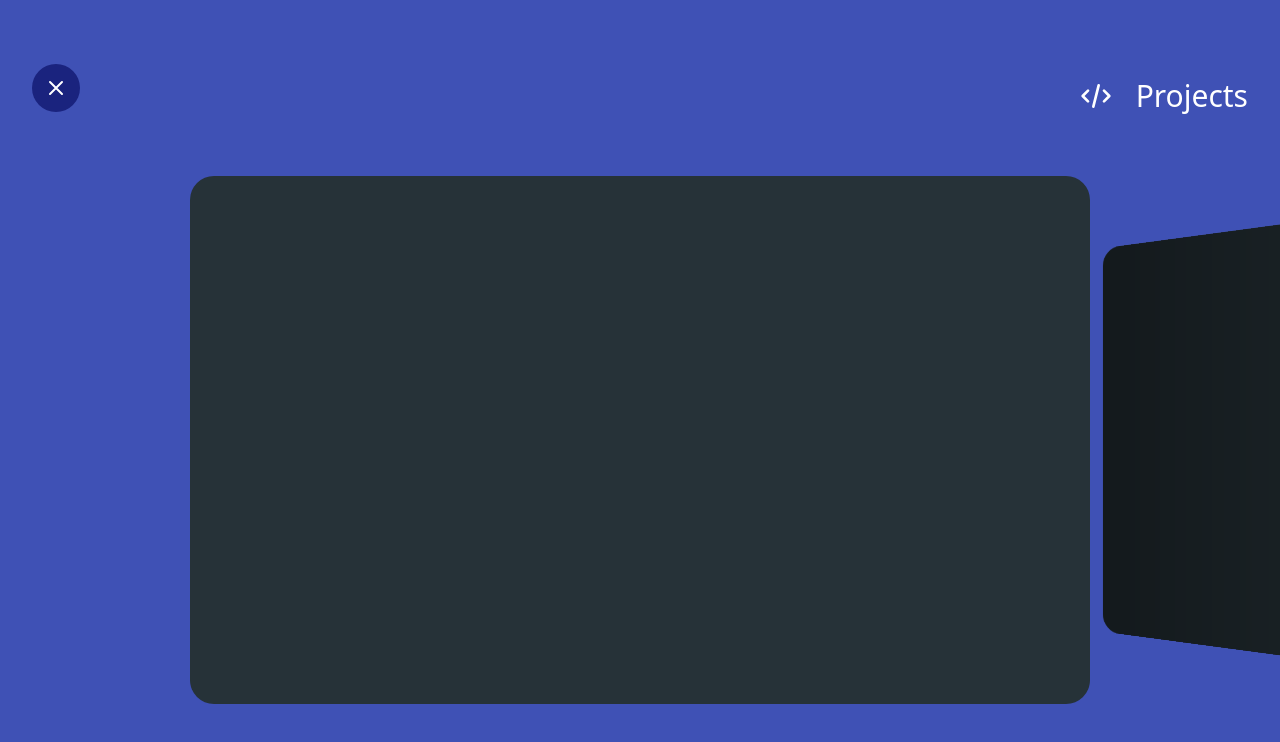
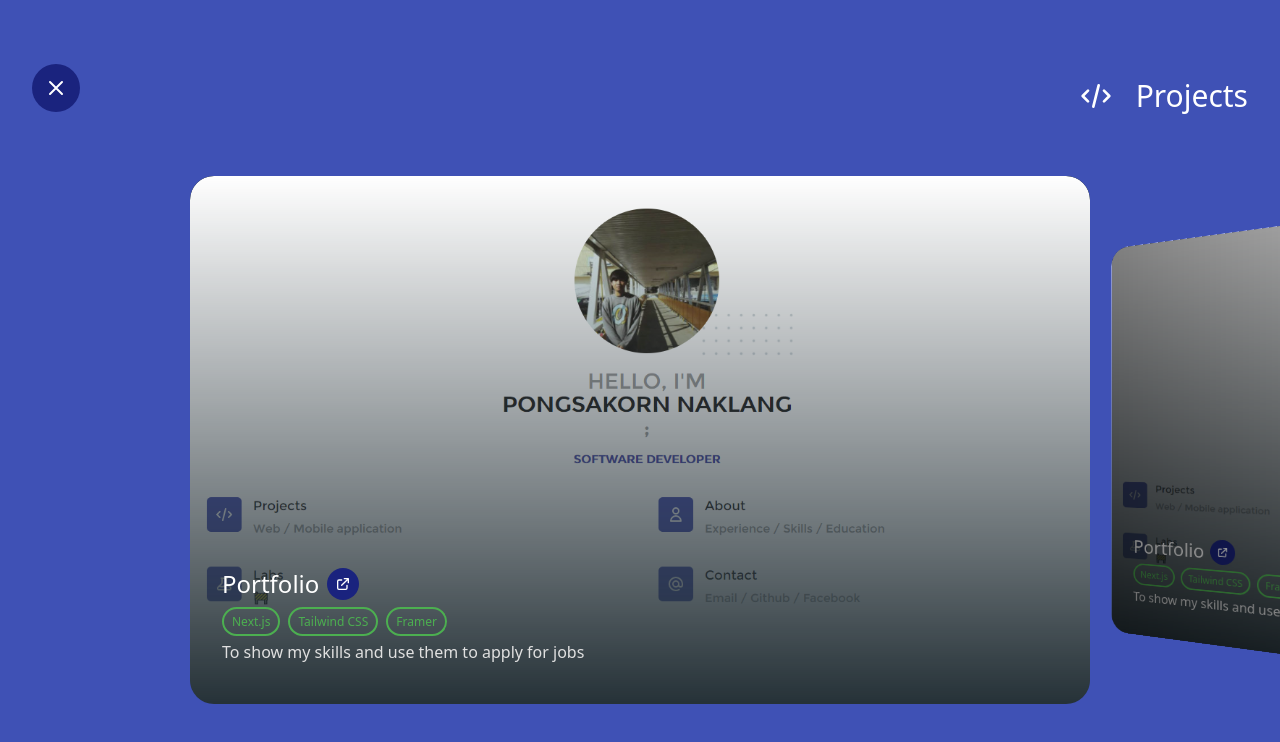
Before and after one commit to PongsakornNaklang/portfolio, a Next.js app: page /projects in a window 1280 px wide. Shown: the top 742 px of the page. Built offline with nearby package versions, Linux system fonts and the light colour scheme.

Commit message:
[+] Content for Projects page

```diff
--- a/components/project_card.js
+++ b/components/project_card.js
@@ -1,13 +1,62 @@
 import { motion } from "framer-motion"
 import Image from "next/image"
+import { LinkSVGPath } from "./svg_path"
+import Link from 'next/link'
 
 const ProjectCard = () => {
+
     return (
         <div
-            className=' bg-blue-gray-900 rounded-3xl pt-4 pr-4 pb-4 pl-4'
+            className=' bg-blue-gray-900 rounded-3xl px-8 py-8'
             style={{ maxWidth: 900, height: '66vh' }}
         >
-            {/* <Image src='/images/Screen.png' height={300} width={400} /> */}
+            <Image
+                className='rounded-3xl img-fading-bottom'
+                src='/images/Screen.png'
+                layout={'fill'}
+                quality={100}
+                objectFit={'cover'}
+                loading='eager'
+            />
+
+            <div className='space-x-0 absolute bottom-10'>
+                <div className='inline-flex items-center text-white'>
+                    <motion.p className='text-2xl font-medium mr-2' draggable={false} >
+                        Portfolio
+                    </motion.p>
+
+                    <Link
+                        href={`https://portfolio-git-main-pongsakornnaklang.vercel.app/`}
+                        passHref
+
+                    >
+                        <motion.button
+                            className="py-2 px-2 rounded-full items-center bg-indigo-900 text-white focus:outline-none mr-4"
+                            whileHover={{ scale: 1.25 }}
+                            whileTap={{ scale: 0.9 }}
+                        >
+                            <svg className='h-4 w-4' xmlns="http://www.w3.org/2000/svg" fill="none" viewBox="0 0 24 24" stroke="currentColor">
+                                <LinkSVGPath />
+                            </svg>
+                        </motion.button>
+                    </Link>
+
+                </div>
+
+                <div className='block space-x-2 my-2'>
+                    <span className="text-xs py-1 border-2 border-green-500 px-2 rounded-full text-green-500 align-middle ">Next.js</span>
+                    <span className="text-xs py-1 border-2 border-green-500 px-2 rounded-full text-green-500  align-middle ">Tailwind CSS</span>
+                    <span className="text-xs py-1 border-2 border-green-500 px-2 rounded-full text-green-500  align-middle ">Framer</span>
+                </div>
+
+                <motion.p
+                    className="mt-2 text-gray-300 font-extralight "
+                    draggable={false}
+                >
+                    To show my skills and use them to apply for jobs
+                </motion.p>
+            </div>
+
         </div>
     )
 }
--- a/components/svg_path.js
+++ b/components/svg_path.js
@@ -13,3 +13,7 @@ export const LabSVGPath = () => {
 export const AboutSVGPath = () => {
     return <path strokeLinecap="round" strokeLinejoin="round" strokeWidth="2" d="M16 7a4 4 0 11-8 0 4 4 0 018 0zM12 14a7 7 0 00-7 7h14a7 7 0 00-7-7z" />
 }
+
+export const LinkSVGPath = () => {
+    return <path strokeLinecap="round" strokeLinejoin="round" strokeWidth="2" d="M10 6H6a2 2 0 00-2 2v10a2 2 0 002 2h10a2 2 0 002-2v-4M14 4h6m0 0v6m0-6L10 14" />
+}
--- a/pages/_index.js
+++ /dev/null
@@ -1,65 +0,0 @@
-import Head from 'next/head'
-import styles from '../styles/Home.module.css'
-
-export default function Home() {
-  return (
-    <div className={styles.container}>
-      <Head>
-        <title>Create Next App</title>
-        <link rel="icon" href="/favicon.ico" />
-      </Head>
-
-      <main className={styles.main}>
-        <h1 className={styles.title}>
-          Welcome to <a href="https://nextjs.org">Next.js!</a>
-        </h1>
-
-        <p className={styles.description}>
-          Get started by editing{' '}
-          <code className={styles.code}>pages/index.js</code>
-        </p>
-
-        <div className={styles.grid}>
-          <a href="https://nextjs.org/docs" className={styles.card}>
-            <h3>Documentation &rarr;</h3>
-            <p>Find in-depth information about Next.js features and API.</p>
-          </a>
-
-          <a href="https://nextjs.org/learn" className={styles.card}>
-            <h3>Learn &rarr;</h3>
-            <p>Learn about Next.js in an interactive course with quizzes!</p>
-          </a>
-
-          <a
-            href="https://github.com/vercel/next.js/tree/master/examples"
-            className={styles.card}
-          >
-            <h3>Examples &rarr;</h3>
-            <p>Discover and deploy boilerplate example Next.js projects.</p>
-          </a>
-
-          <a
-            href="https://vercel.com/new?utm_source=create-next-app&utm_medium=default-template&utm_campaign=create-next-app"
-            className={styles.card}
-          >
-            <h3>Deploy &rarr;</h3>
-            <p>
-              Instantly deploy your Next.js site to a public URL with Vercel.
-            </p>
-          </a>
-        </div>
-      </main>
-
-      <footer className={styles.footer}>
-        <a
-          href="https://vercel.com?utm_source=create-next-app&utm_medium=default-template&utm_campaign=create-next-app"
-          target="_blank"
-          rel="noopener noreferrer"
-        >
-          Powered by{' '}
-          <img src="/vercel.svg" alt="Vercel Logo" className={styles.logo} />
-        </a>
-      </footer>
-    </div>
-  )
-}
--- a/pages/projects.js
+++ b/pages/projects.js
@@ -4,7 +4,7 @@ import Container from "../components/container"
 import { useRouter } from 'next/router'
 import ProjectCard from "../components/project_card"
 import { Swiper, SwiperSlide } from 'swiper/react';
-import SwiperCore, { EffectCoverflow } from 'swiper';
+import SwiperCore, { EffectCoverflow, Keyboard, Mousewheel } from 'swiper';
 
 import 'swiper/swiper.min.css';
 import 'swiper/components/effect-coverflow/effect-coverflow.min.css';
@@ -12,7 +12,7 @@ import MotionContainer from "../components/motion_container"
 import TitleBar from "../components/title_bar"
 import { ProjectSVGPath } from "../components/svg_path"
 
-SwiperCore.use([EffectCoverflow])
+SwiperCore.use([EffectCoverflow, Keyboard, Mousewheel])
 
 const Projects = () => {
     const router = useRouter()
@@ -34,7 +34,7 @@ const Projects = () => {
                 <Swiper
                     className='w-full pt-10 pb-10'
                     effect='coverflow'
-                    spaceBetween={20}
+                    spaceBetween={30}
                     grabCursor={true}
                     centeredSlides={true}
                     slidesPerView={'auto'}
@@ -45,11 +45,15 @@ const Projects = () => {
                         modifier: 1,
                         slideShadows: true,
                     }}
-                    pagination={{
-                        el: '.swiper-pagination',
+                    keyboard={{
+                        enabled: true,
+                        onlyInViewport: false,
+                    }}
+                    mousewheel={{
+                        invert: true,
                     }}
                 >
-                    <SwiperSlide className='rounded-3xl' style={{ maxWidth: 900, height: '66vh' }}>
+                    <SwiperSlide className='rounded-3xl ' style={{ maxWidth: 900, height: '66vh' }}>
                         <ProjectCard />
                     </SwiperSlide>
                     <SwiperSlide className='rounded-3xl' style={{ maxWidth: 900, height: '66vh' }}>
--- a/styles/globals.css
+++ b/styles/globals.css
@@ -9,3 +9,8 @@
 .swiper-slide-shadow-left{
     border-radius: 1.5rem;
 }
+
+.img-fading-bottom{
+    -webkit-mask-image:-webkit-gradient(linear, left top, left bottom, from(rgba(38,50,56,1)), to(rgba(38,50,56,0)));
+    mask-image: linear-gradient(to bottom, rgba(38,50,56,1) , rgba(38,50,56,0) );
+}
```
